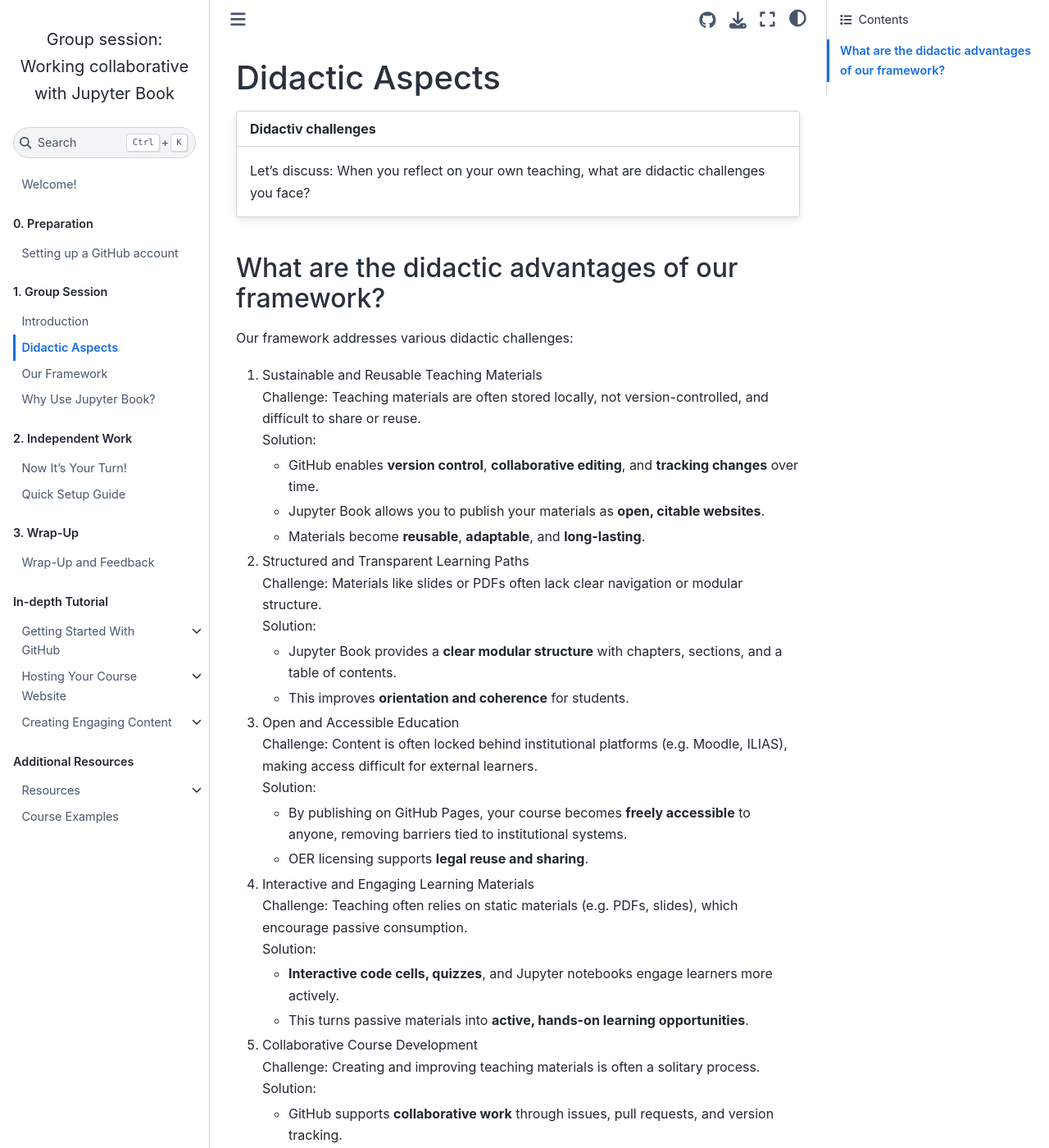
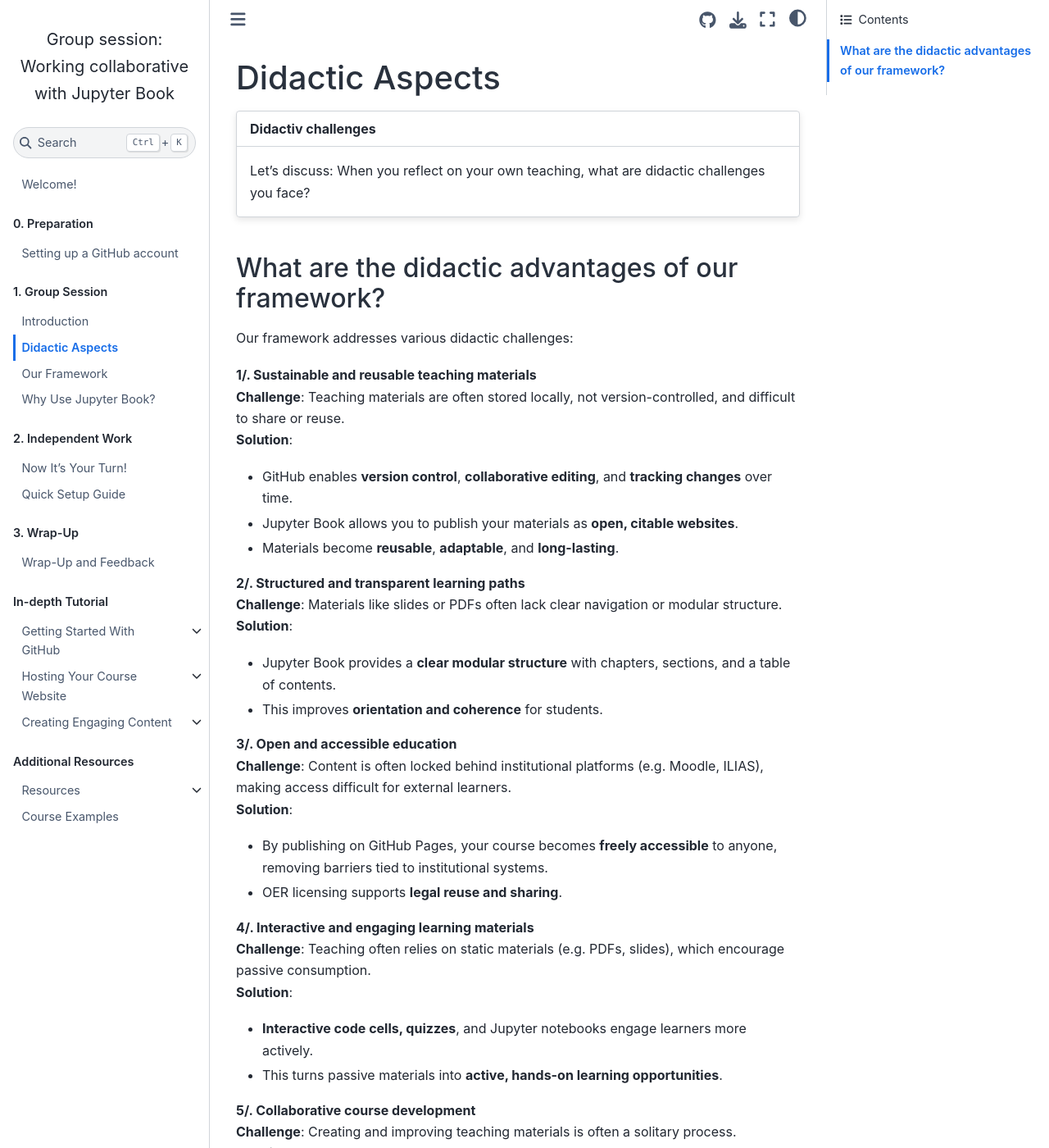
Before and after one commit to luciebinder/ws-openness-2025, a Jupyter Book: the page built from general-information/didactic.md, in a window 1280 px wide and 1400 px high. Shown: the whole window at 82% size. Built offline with Jupyter Book 1.0.4 settings and Sphinx 7.4.7 and the Sphinx Book theme 1.1.4, drawn with Linux system fonts in a browser that asks for light colours; some of the changed lines change nothing that is shown; some of the changed text lies outside the part shown.

Commit message:
Update didactic.md

```diff
--- a/general-information/didactic.md
+++ b/general-information/didactic.md
@@ -12,40 +12,40 @@
 
 Our framework addresses various didactic challenges:
 
-1. Sustainable and Reusable Teaching Materials
-   Challenge: Teaching materials are often stored locally, not version-controlled, and difficult to share or reuse.
-   Solution:
+**1/. Sustainable and reusable teaching materials**
+**Challenge**: Teaching materials are often stored locally, not version-controlled, and difficult to share or reuse.
+   **Solution**:
    - GitHub enables **version control**, **collaborative editing**, and **tracking changes** over time.
    - Jupyter Book allows you to publish your materials as **open, citable websites**.
    - Materials become **reusable**, **adaptable**, and **long-lasting**.
 
-2. Structured and Transparent Learning Paths
-Challenge: Materials like slides or PDFs often lack clear navigation or modular structure.
-Solution:
+**2/. Structured and transparent learning paths**
+**Challenge**: Materials like slides or PDFs often lack clear navigation or modular structure.
+**Solution**:
    - Jupyter Book provides a **clear modular structure** with chapters, sections, and a table of contents.
    - This improves **orientation and coherence** for students.
 
-3. Open and Accessible Education
-Challenge: Content is often locked behind institutional platforms (e.g. Moodle, ILIAS), making access difficult for external learners.
-Solution:
+**3/. Open and accessible education**
+**Challenge**: Content is often locked behind institutional platforms (e.g. Moodle, ILIAS), making access difficult for external learners.
+**Solution**:
    - By publishing on GitHub Pages, your course becomes **freely accessible** to anyone, removing barriers tied to institutional systems.
    - OER licensing supports **legal reuse and sharing**.
 
-4. Interactive and Engaging Learning Materials
-Challenge: Teaching often relies on static materials (e.g. PDFs, slides), which encourage passive consumption.
-Solution:
+**4/. Interactive and engaging learning materials**
+**Challenge**: Teaching often relies on static materials (e.g. PDFs, slides), which encourage passive consumption.
+**Solution**:
    - **Interactive code cells, quizzes**, and Jupyter notebooks engage learners more actively.
    - This turns passive materials into **active, hands-on learning opportunities**.
 
-5. Collaborative Course Development
-Challenge: Creating and improving teaching materials is often a solitary process.
-Solution:
+**5/. Collaborative course development**
+**Challenge**: Creating and improving teaching materials is often a solitary process.
+**Solution**:
    - GitHub supports **collaborative work** through issues, pull requests, and version tracking.
    - Colleagues and even students can **contribute and co-create materials**, creating a more dynamic and inclusive process.
 
-6. Low Entry Barriers
-Challenge: Educators may hesitate to adopt new tools due to complexity or lack of time.
-Solution:
+**6/. Low entry barriers**
+**Challenge**: Educators may hesitate to adopt new tools due to complexity or lack of time.
+**Solution**:
    - Our **ready-to-use course template** and clear documentation make getting started simple and efficient.
    - Even with limited technical experience, educators can quickly build and maintain high-quality digital courses.
 
```
